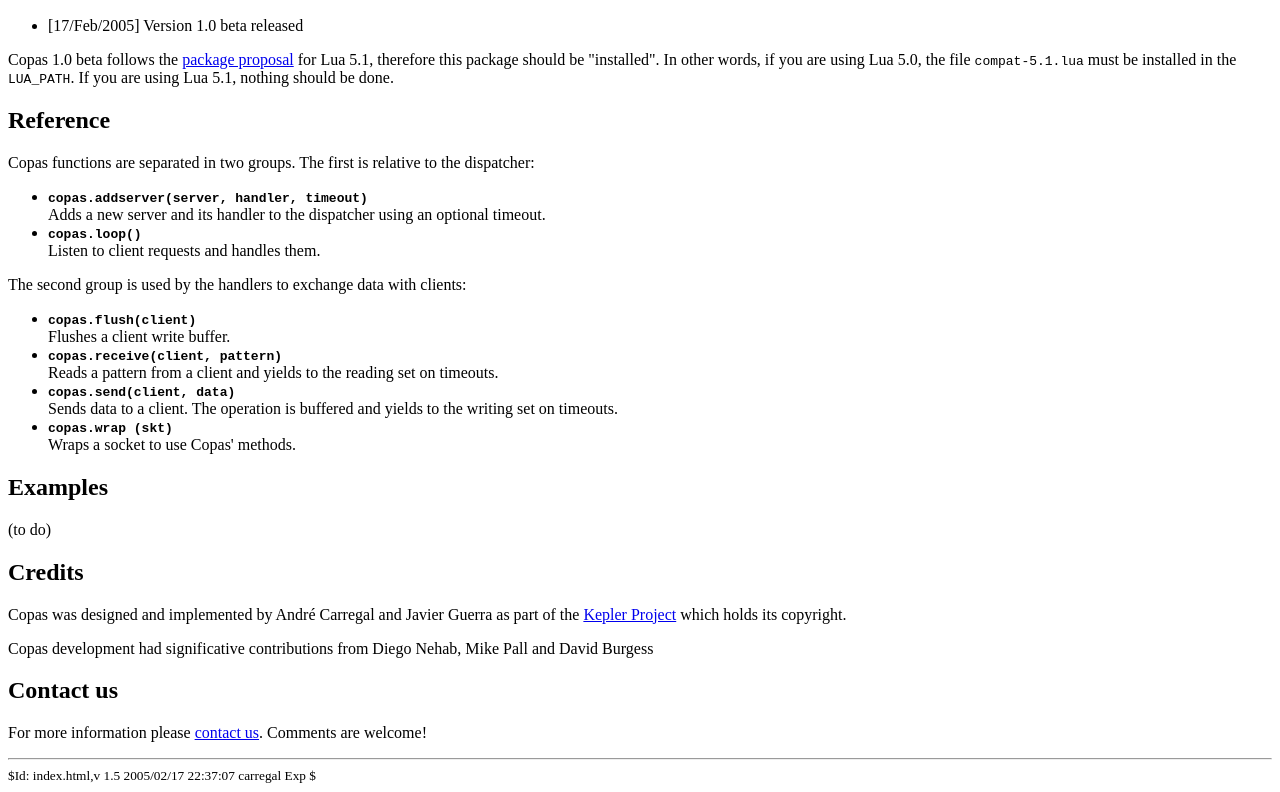
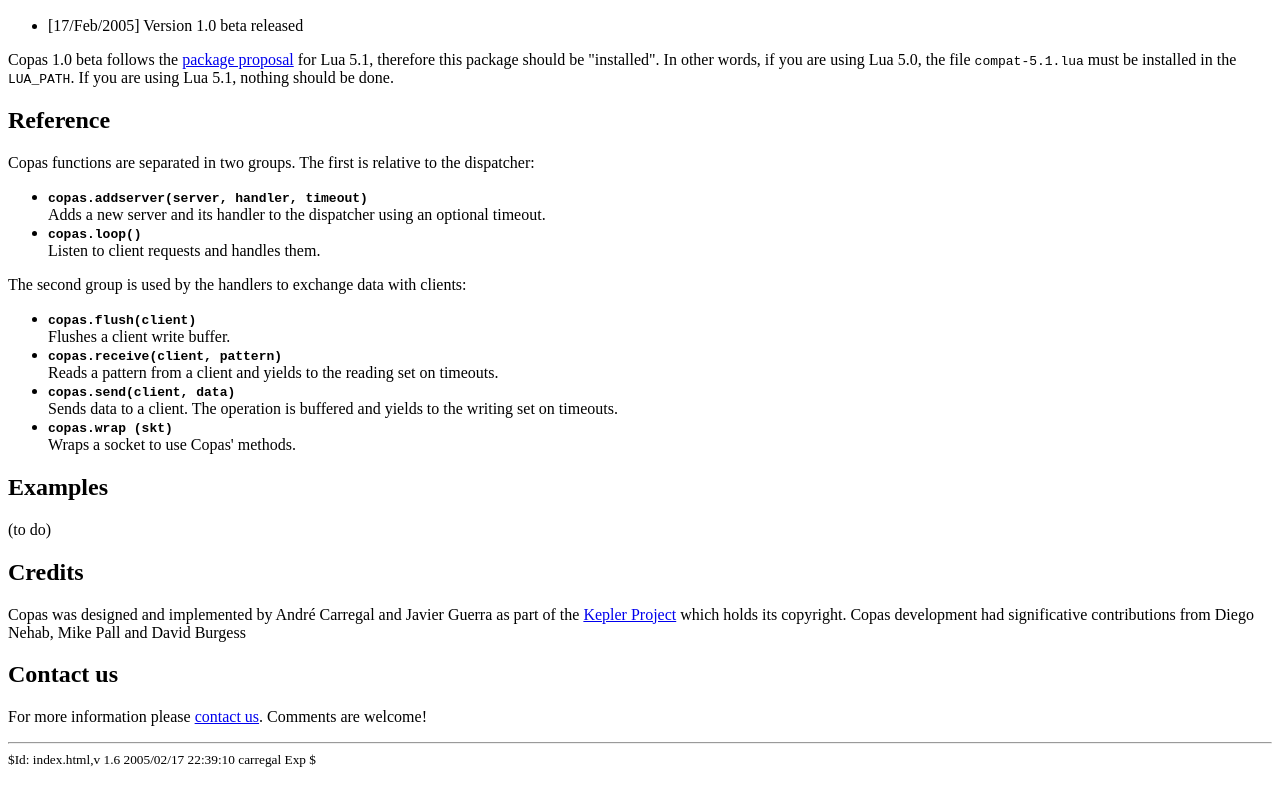
Before and after one commit to lunarmodules/copas, a plain HTML site: page doc/us/index.html in a window 1280 px wide. Shown: the part 771-1563 px from the top of the page. Drawn offline with Linux system fonts and the light colour scheme.

Commit message:
Documentation update

```diff
--- a/doc/us/index.html
+++ b/doc/us/index.html
@@ -142,8 +142,7 @@ Wraps a socket to use Copas' methods.
 <p>Copas was designed and implemented by Andr&eacute; Carregal and
 Javier Guerra as part of the
 <a href="http://www.keplerproject.org">Kepler Project</a> which
-holds its copyright.</p>
-<p>Copas development had significative contributions from Diego Nehab,
+holds its copyright. Copas development had significative contributions from Diego Nehab,
 Mike Pall and David Burgess</p>
 
 <a name="contact"></a>
@@ -154,6 +153,6 @@ Mike Pall and David Burgess</p>
 Comments are welcome!</p>
 
 <hr>
-<small>$Id: index.html,v 1.5 2005/02/17 22:37:07 carregal Exp $</small>
+<small>$Id: index.html,v 1.6 2005/02/17 22:39:10 carregal Exp $</small>
 </body>
 </html>
```
